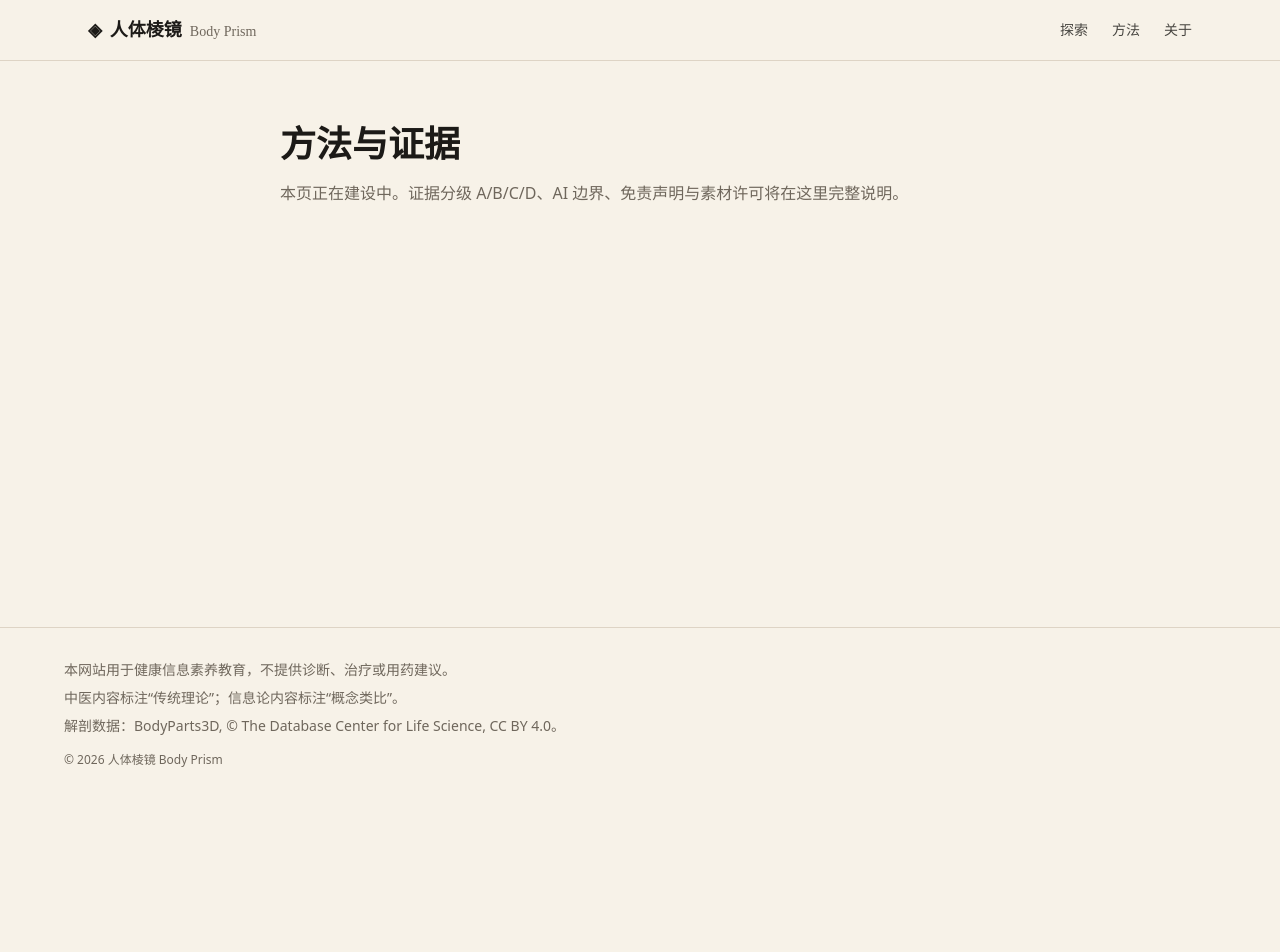
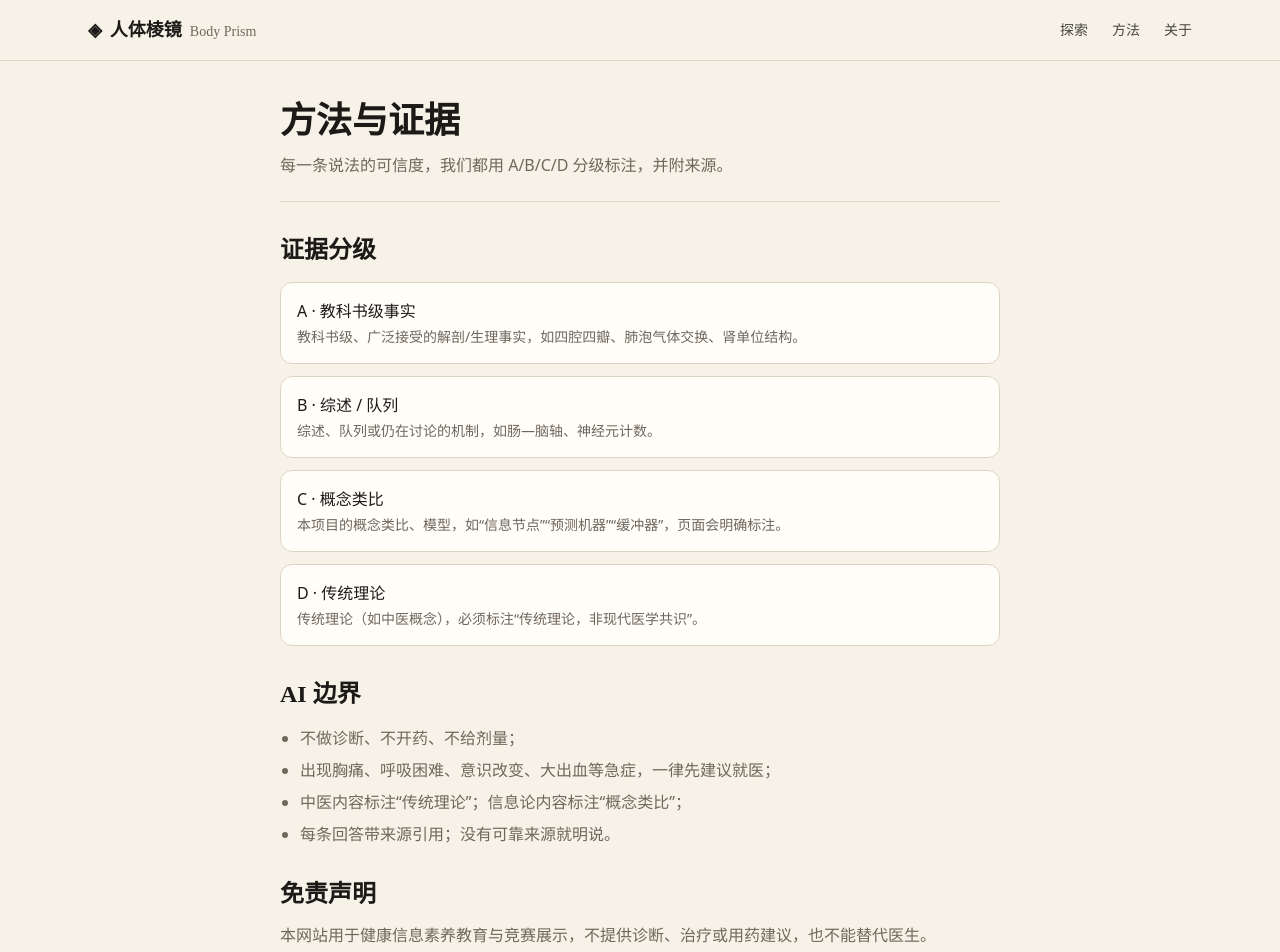
Before and after one commit to xGlaciesx/body-prism, a Next.js app: page /method in a window 1280 px wide. Shown: the top 952 px of the page. Before the commit the page ends 800 px from the top, so only its background shows below. Built offline with nearby package versions, Linux system fonts and the light colour scheme.

Commit message:
feat(pages): add method and about pages

```diff
--- a/src/app/about/page.tsx
+++ b/src/app/about/page.tsx
@@ -7,11 +7,43 @@ export const metadata: Metadata = {
 
 export default function AboutPage() {
   return (
-    <main className="mx-auto w-full max-w-3xl px-6 py-16">
-      <h1 className="font-serif text-3xl font-bold sm:text-4xl">关于</h1>
-      <p className="mt-4 text-muted">
-        本页正在建设中。团队、技术栈与数据来源将在这里说明。
-      </p>
+    <main className="mx-auto w-full max-w-3xl px-6 py-10">
+      <header className="border-b border-line pb-6">
+        <h1 className="font-serif text-3xl font-bold sm:text-4xl">关于</h1>
+        <p className="mt-3 text-muted">人体棱镜 Body Prism：同一具身体，三种读法。</p>
+      </header>
+
+      <section className="mt-8">
+        <h2 className="font-serif text-2xl font-semibold">项目</h2>
+        <p className="mt-3 leading-relaxed text-muted">
+          人体棱镜是一个 AI 驱动的身体信息三镜图谱：结构之镜看形态与位置，关系之镜看器官之间的协作，信息之镜用概念类比解释信号流动。每条说法都标上证据等级和来源。
+        </p>
+      </section>
+
+      <section className="mt-8">
+        <h2 className="font-serif text-2xl font-semibold">团队</h2>
+        <p className="mt-3 leading-relaxed text-muted">
+          两名大一新生：一人负责工程（信息工程方向），一人负责内容与医学审核（临床医学方向）。
+        </p>
+      </section>
+
+      <section className="mt-8">
+        <h2 className="font-serif text-2xl font-semibold">技术栈</h2>
+        <ul className="mt-3 list-disc space-y-1 pl-5 text-sm text-muted">
+          <li>Next.js（App Router）+ TypeScript</li>
+          <li>Tailwind CSS</li>
+          <li>Zod + Vercel AI SDK（DeepSeek）</li>
+        </ul>
+      </section>
+
+      <section className="mt-8">
+        <h2 className="font-serif text-2xl font-semibold">数据来源</h2>
+        <ul className="mt-3 list-disc space-y-1 pl-5 text-sm text-muted">
+          <li>教科书：Gray&apos;s Anatomy、Guyton and Hall、Robbins 等；</li>
+          <li>综述与原始文献（按条目标注 DOI）；</li>
+          <li>传统理论文献（标注“传统理论，非现代医学共识”）。</li>
+        </ul>
+      </section>
     </main>
   );
 }
--- a/src/app/method/page.tsx
+++ b/src/app/method/page.tsx
@@ -7,11 +7,68 @@ export const metadata: Metadata = {
 
 export default function MethodPage() {
   return (
-    <main className="mx-auto w-full max-w-3xl px-6 py-16">
-      <h1 className="font-serif text-3xl font-bold sm:text-4xl">方法与证据</h1>
-      <p className="mt-4 text-muted">
-        本页正在建设中。证据分级 A/B/C/D、AI 边界、免责声明与素材许可将在这里完整说明。
-      </p>
+    <main className="mx-auto w-full max-w-3xl px-6 py-10">
+      <header className="border-b border-line pb-6">
+        <h1 className="font-serif text-3xl font-bold sm:text-4xl">方法与证据</h1>
+        <p className="mt-3 text-muted">
+          每一条说法的可信度，我们都用 A/B/C/D 分级标注，并附来源。
+        </p>
+      </header>
+
+      <section className="mt-8">
+        <h2 className="font-serif text-2xl font-semibold">证据分级</h2>
+        <ul className="mt-4 space-y-3">
+          <li className="rounded-xl border border-line bg-paper-2 p-4">
+            <p className="font-medium text-ink">A · 教科书级事实</p>
+            <p className="mt-1 text-sm text-muted">
+              教科书级、广泛接受的解剖/生理事实，如四腔四瓣、肺泡气体交换、肾单位结构。
+            </p>
+          </li>
+          <li className="rounded-xl border border-line bg-paper-2 p-4">
+            <p className="font-medium text-ink">B · 综述 / 队列</p>
+            <p className="mt-1 text-sm text-muted">
+              综述、队列或仍在讨论的机制，如肠—脑轴、神经元计数。
+            </p>
+          </li>
+          <li className="rounded-xl border border-line bg-paper-2 p-4">
+            <p className="font-medium text-ink">C · 概念类比</p>
+            <p className="mt-1 text-sm text-muted">
+              本项目的概念类比、模型，如“信息节点”“预测机器”“缓冲器”，页面会明确标注。
+            </p>
+          </li>
+          <li className="rounded-xl border border-line bg-paper-2 p-4">
+            <p className="font-medium text-ink">D · 传统理论</p>
+            <p className="mt-1 text-sm text-muted">
+              传统理论（如中医概念），必须标注“传统理论，非现代医学共识”。
+            </p>
+          </li>
+        </ul>
+      </section>
+
+      <section className="mt-8">
+        <h2 className="font-serif text-2xl font-semibold">AI 边界</h2>
+        <ul className="mt-4 list-disc space-y-2 pl-5 text-muted">
+          <li>不做诊断、不开药、不给剂量；</li>
+          <li>出现胸痛、呼吸困难、意识改变、大出血等急症，一律先建议就医；</li>
+          <li>中医内容标注“传统理论”；信息论内容标注“概念类比”；</li>
+          <li>每条回答带来源引用；没有可靠来源就明说。</li>
+        </ul>
+      </section>
+
+      <section className="mt-8">
+        <h2 className="font-serif text-2xl font-semibold">免责声明</h2>
+        <p className="mt-3 leading-relaxed text-muted">
+          本网站用于健康信息素养教育与竞赛展示，不提供诊断、治疗或用药建议，也不能替代医生。
+        </p>
+      </section>
+
+      <section className="mt-8">
+        <h2 className="font-serif text-2xl font-semibold">素材许可</h2>
+        <ul className="mt-3 list-disc space-y-1 pl-5 text-sm text-muted">
+          <li>解剖数据：BodyParts3D, © The Database Center for Life Science, CC BY 4.0。</li>
+          <li>部分视觉由 AIGC 辅助生成，过程与署名见「关于」页。</li>
+        </ul>
+      </section>
     </main>
   );
 }
```
